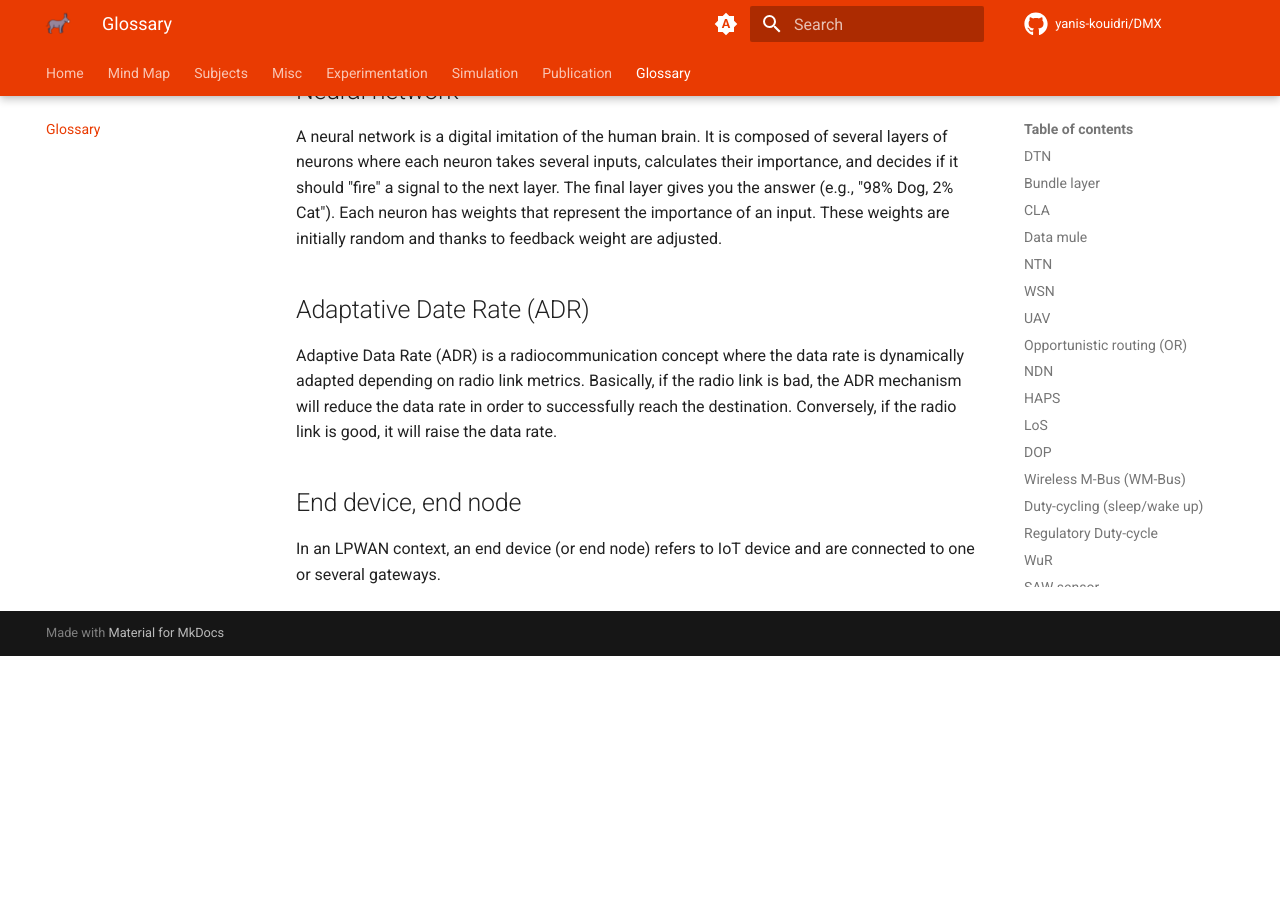
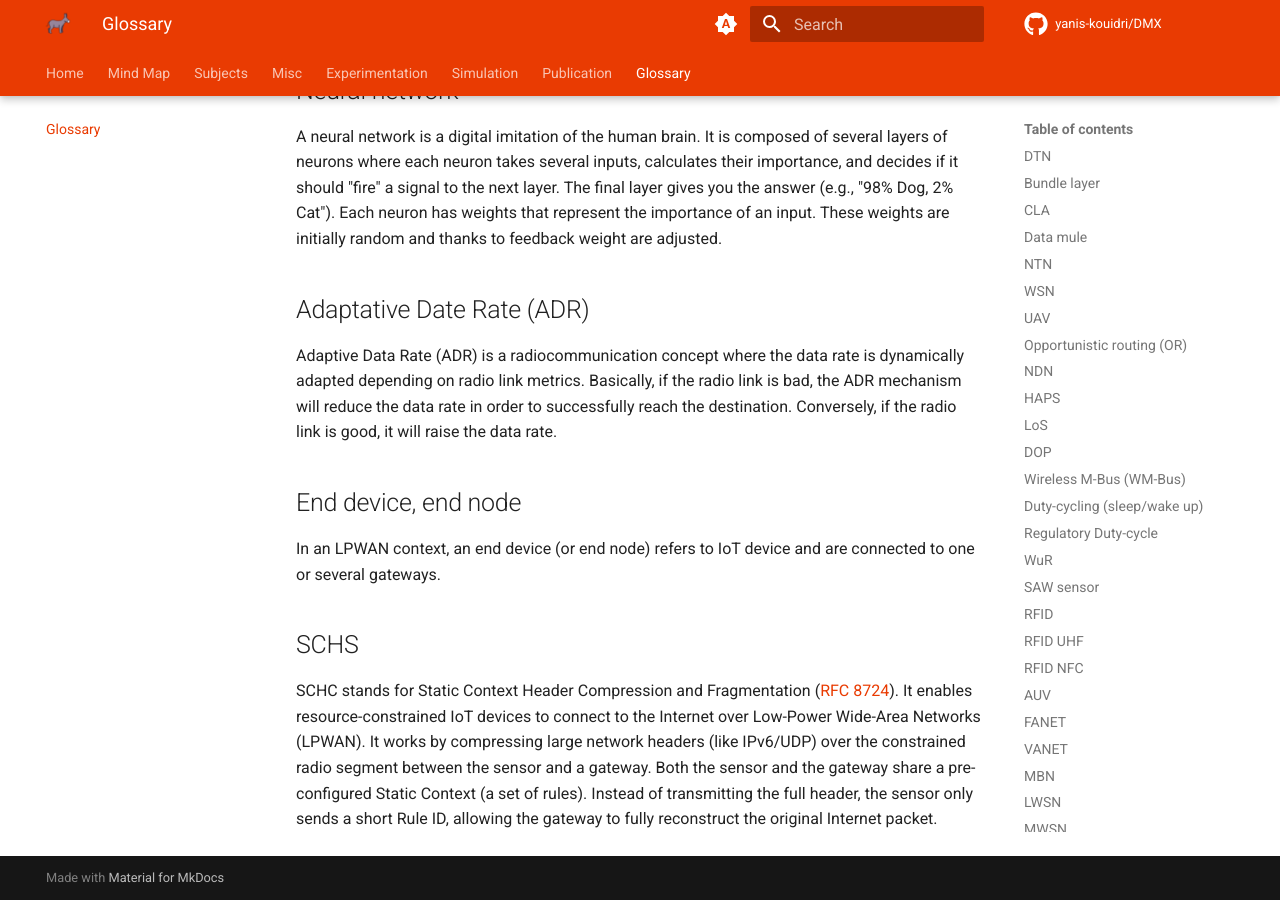
Before and after one commit to Yanis-Kouidri/DMX, an MkDocs documentation site: the page built from docs/glossary.md, in a window 1280 px wide and 900 px high, scrolled down 10866 px. Built offline with MkDocs 1.6.1 and Material for MkDocs 9.7.7, drawn with Linux system fonts in a browser that asks for light colours; comment, search, counter and statistics services are not loaded; before the commit the page ends 11522 px from its top, so only the background shows below that.

Commit message:
feat: add SCHC def

```diff
--- a/docs/glossary.md
+++ b/docs/glossary.md
@@ -273,3 +273,7 @@ Adaptive Data Rate (ADR) is a radiocommunication concept where the data rate is
 ## End device, end node
 
 In an LPWAN context, an end device (or end node) refers to IoT device and are connected to one or several gateways.
+
+## SCHS
+
+SCHC stands for Static Context Header Compression and Fragmentation ([RFC 8724](https://datatracker.ietf.org/doc/html/rfc8724)). It enables resource-constrained IoT devices to connect to the Internet over Low-Power Wide-Area Networks (LPWAN). It works by compressing large network headers (like IPv6/UDP) over the constrained radio segment between the sensor and a gateway. Both the sensor and the gateway share a pre-configured Static Context (a set of rules). Instead of transmitting the full header, the sensor only sends a short Rule ID, allowing the gateway to fully reconstruct the original Internet packet.
```
